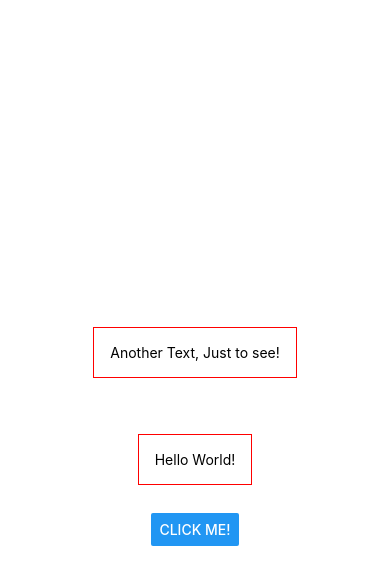
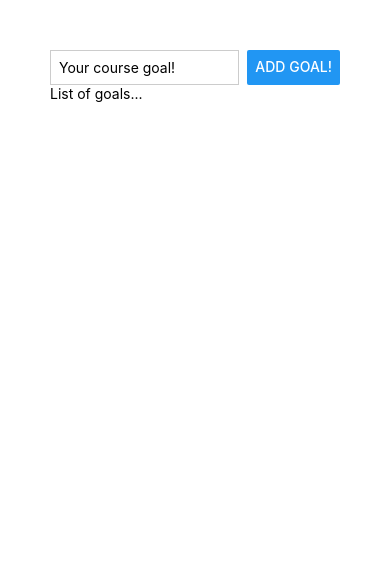
Before and after one commit to psultania1000/hello-app, a React Native app: screen / in a window 390 px wide. Shown: the top 584 px of the page. Built offline with nearby package versions, Linux system fonts and the light colour scheme.

Commit message:
simple layout

```diff
--- a/App.js
+++ b/App.js
@@ -1,23 +1,33 @@
-import { StyleSheet, Text, View, Button } from "react-native";
+import { StyleSheet, Text, View, Button, TextInput } from "react-native";
 
 export default function App() {
   return (
-    <View style={styles.container}>
+    <View style={styles.appContainer}>
+      <View style={styles.inputContainer}>
+        <TextInput style={styles.textInput} placeholder="Your course goal!" />
+        <Button title="Add Goal!" />
+      </View>
       <View>
-        <Text style={styles.dummyText}>Another Text, Just to see!</Text>
+        <Text>List of goals...</Text>
       </View>
-      <Text style={styles.dummyText}>Hello World!</Text>
-      <Button title="Click Me!" />
     </View>
   );
 }
 
 const styles = StyleSheet.create({
-  container: {
-    flex: 1,
-    backgroundColor: "#fff",
-    alignItems: "center",
-    justifyContent: "center",
+  appContainer: {
+    padding: 50,
+    backgroundColor: "white",
   },
-  dummyText: { margin: 28, borderWidth: 1, borderColor: "red", padding: 16 },
+  inputContainer: {
+    flexDirection: "row",
+    justifyContent: "space-between",
+  },
+  textInput: {
+    borderWidth: 1,
+    borderColor: "#cccccc",
+    width: "80%",
+    marginRight: 8,
+    padding: 8,
+  },
 });
```
